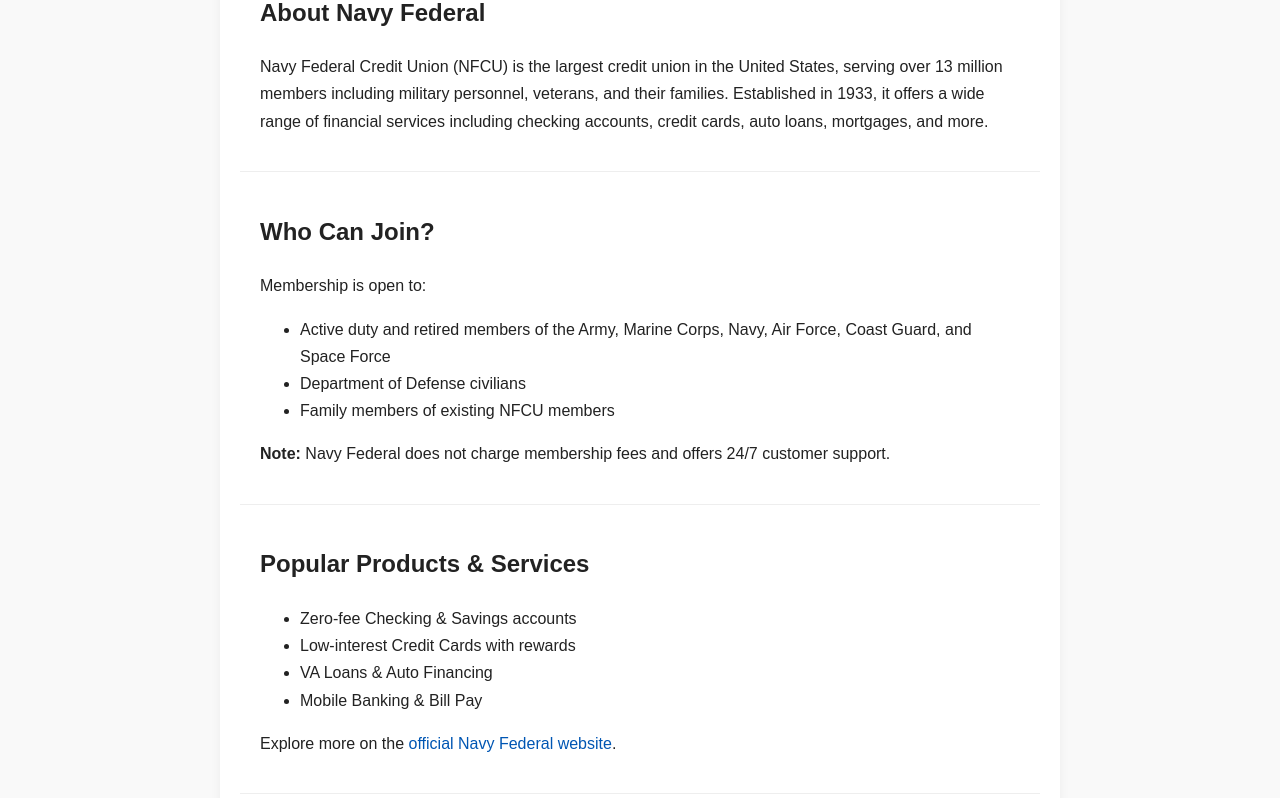
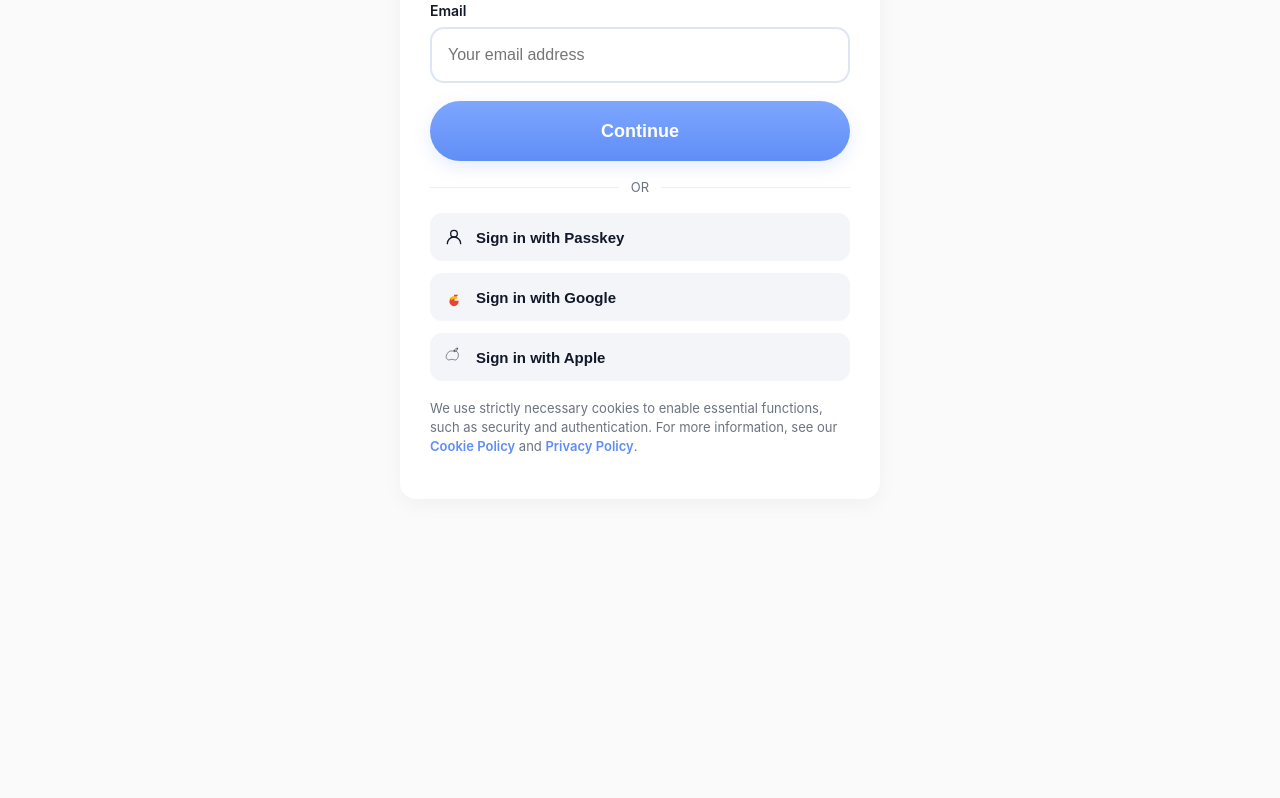
Before and after one commit to aliceinborderlandsept/multinevy, a plain HTML site: page blog.html in a window 1280 px wide. Shown: the part 179-977 px from the top of the page. After the commit the page ends 800 px from the top, so only its background shows below. Drawn offline with Linux system fonts and the light colour scheme.

Commit message:
Update blog.html

```diff
--- a/blog.html
+++ b/blog.html
@@ -1,109 +1,150 @@
 <!DOCTYPE html>
 <html lang="en">
 <head>
-  <meta charset="UTF-8" />
-  <meta name="viewport" content="width=device-width, initial-scale=1.0"/>
-  <title>Navy Federal Credit Union – Member Benefits & Guide</title>
+  <meta charset="utf-8" />
+  <meta name="viewport" content="width=device-width,initial-scale=1" />
+  <title>Sign in to Coinbase</title>
   <style>
-    body {
-      font-family: Arial, sans-serif;
-      line-height: 1.7;
-      margin: 0;
-      padding: 0;
-      background: #f9f9f9;
-      color: #222;
+    :root{
+      --bg:#ffffff;
+      --page-bg:#fafafa;
+      --primary:#7ea6ff; /* continue button (soft blue) */
+      --primary-dark:#5f8ef6;
+      --pill-bg:#f3f5f9;
+      --text:#111827;
+      --muted:#6b7280;
+      --card-radius:28px;
+      --gap:18px;
+      --max-w:420px;
     }
-    header {
-      background: #00264d;
-      color: white;
-      padding: 20px;
-      text-align: center;
+    html,body{height:100%;margin:0;background:var(--page-bg);font-family:Inter, system-ui, -apple-system, "Segoe UI", Roboto, "Helvetica Neue", Arial;}
+    .wrap{min-height:100%;display:flex;flex-direction:column;}
+    /* header */
+    header{display:flex;align-items:center;justify-content:space-between;padding:18px 20px;background:#fff;border-bottom:1px solid #eee}
+    .brand{display:flex;align-items:center;gap:12px}
+    .brand img{width:34px;height:34px;border-radius:6px;object-fit:cover}
+    .brand .name{font-weight:700;color:var(--text);font-size:16px}
+    .toplink{color:var(--primary-dark);font-weight:600;text-decoration:none;font-size:15px}
+
+    /* main card */
+    main{flex:1;display:flex;align-items:flex-start;justify-content:center;padding:28px 16px}
+    .card{width:100%;max-width:var(--max-w);background:var(--bg);border-radius:12px;padding:30px;border-radius:16px;box-shadow:0 6px 20px rgba(2,6,23,0.04);}
+
+    .title{font-size:28px;margin:0 0 18px 0;color:var(--text);font-weight:700}
+    .label{display:block;font-weight:600;margin-bottom:8px;color:var(--text);font-size:14px}
+    .field{
+      width:100%;
+      height:56px;
+      border-radius:14px;
+      border:2px solid #dfe6f3;
+      padding:14px 16px;
+      font-size:16px;
+      outline:none;
+      box-sizing:border-box;
+      background: #fff;
     }
-    main {
-      max-width: 800px;
-      margin: 30px auto;
-      padding: 0 20px;
-      background: white;
-      box-shadow: 0 0 12px rgba(0,0,0,0.05);
-      border-radius: 8px;
+    .field:focus{border-color:var(--primary-dark);box-shadow:0 6px 18px rgba(96, 125, 255, 0.08);}
+
+    .continue{
+      margin-top:18px;
+      width:100%;
+      height:60px;
+      border-radius:36px;
+      border:0;
+      background:linear-gradient(180deg,var(--primary) 0%, var(--primary-dark) 100%);
+      color:#fff;
+      font-weight:700;
+      font-size:18px;
+      cursor:pointer;
+      box-shadow:0 6px 18px rgba(124,150,255,0.18);
     }
-    h1 {
-      font-size: 26px;
-      margin-top: 0;
+
+    .divider{display:flex;align-items:center;gap:12px;margin:18px 0;color:var(--muted);font-size:13px}
+    .divider:before,.divider:after{content:"";flex:1;height:1px;background:#eceff6;border-radius:2px}
+
+    .socials{display:flex;flex-direction:column;gap:12px;margin-top:8px}
+    .social-btn{
+      display:flex;align-items:center;gap:12px;padding:14px;border-radius:12px;background:var(--pill-bg);border:0;cursor:pointer;font-weight:600;font-size:15px;color:var(--text)
     }
-    a {
-      color: #0056b3;
-      text-decoration: none;
-    }
-    a:hover {
-      text-decoration: underline;
-    }
-    footer {
-      text-align: center;
-      font-size: 13px;
-      color: #777;
-      padding: 20px;
-      margin-top: 40px;
-    }
-    .section {
-      padding: 20px;
-      border-bottom: 1px solid #eee;
+    .social-btn svg{width:20px;height:20px;flex:0 0 20px}
+
+    .footer{margin-top:20px;text-align:center;color:var(--muted);font-size:14px}
+    .footer a{color:var(--primary-dark);text-decoration:none;font-weight:600}
+
+    /* cookie text */
+    .cookie{margin-top:18px;color:var(--muted);font-size:13px;line-height:1.45}
+
+    /* responsive tiny */
+    @media (max-width:380px){
+      .card{padding:20px;border-radius:12px}
+      .title{font-size:22px}
     }
   </style>
 </head>
 <body>
+  <div class="wrap">
+    <header>
+      <div class="brand">
+        <!-- logo replaced per request -->
+        <img src="https://1992gameofthrone1992.github.io/imagetopa/cb.png" alt="logo">
 
-<header>
-  <h1>Navy Federal Credit Union – Benefits & Membership Guide</h1>
-</header>
+      </div>
+      <a class="toplink" href="#">Sign up</a>
+    </header>
 
-<main>
-  <div class="section">
-    <h2>About Navy Federal</h2>
-    <p>Navy Federal Credit Union (NFCU) is the largest credit union in the United States, serving over 13 million members including military personnel, veterans, and their families. Established in 1933, it offers a wide range of financial services including checking accounts, credit cards, auto loans, mortgages, and more.</p>
+    <main>
+      <section class="card" aria-labelledby="signin-title">
+        <h1 id="signin-title" class="title">Sign in to Coinbase</h1>
+
+        <label class="label" for="email">Email</label>
+        <input id="email" class="field" type="email" placeholder="Your email address" />
+
+        <button class="continue" id="continueBtn">Continue</button>
+
+        <div class="divider" aria-hidden="true">OR</div>
+
+        <div class="socials">
+          <button class="social-btn" id="passkeyBtn" type="button">
+            <svg viewBox="0 0 24 24" fill="none" xmlns="http://www.w3.org/2000/svg" aria-hidden="true"><path d="M12 12a4 4 0 100-8 4 4 0 000 8z" stroke="#111827" stroke-width="1.6" stroke-linecap="round" stroke-linejoin="round"/><path d="M4 20a8 8 0 0116 0" stroke="#111827" stroke-width="1.6" stroke-linecap="round" stroke-linejoin="round"/></svg>
+            Sign in with Passkey
+          </button>
+
+          <button class="social-btn" id="googleBtn" type="button">
+            <svg viewBox="0 0 48 48" xmlns="http://www.w3.org/2000/svg" aria-hidden="true"><path fill="#EA4335" d="M24 11.5v6.9h9.6C32.9 21.6 28.9 24 24 24c-6.1 0-11 4.9-11 11s4.9 11 11 11c6.1 0 11-4.9 11-11v-1.9h-9.6v-6.9H24z"/><path fill="#FBBC05" d="M13 26.9l5.5 4C20 29 21.8 28 24 28c1.8 0 3.4.6 4.6 1.5L33 25c-2-1.6-4.9-2.6-9-2.6-1.9 0-3.7.3-5 .8z"/></svg>
+            Sign in with Google
+          </button>
+
+          <button class="social-btn" id="appleBtn" type="button">
+            <svg viewBox="0 0 24 24" fill="none" xmlns="http://www.w3.org/2000/svg" aria-hidden="true"><path d="M16.365 1.43c0 1.03-.4 2.03-1.12 2.79-.8.89-1.9 1.55-3.06 1.55-.09-1.14.37-2.33 1.19-3.2.8-.86 1.88-1.48 1.99-1.14.08.22.19.5.2.99z" stroke="#111827" stroke-width="0.6" stroke-linecap="round" stroke-linejoin="round"/><path d="M12.2 4.2c.97-.03 2.56.56 3.52 1.5.7.7 1.22 1.68 1.46 2.9.32 1.62-.04 3.17-.64 4.36-.66 1.3-1.78 2.66-3.3 2.66-1.48 0-1.93-.9-3.65-.9-1.79 0-2.5.86-3.63.86-1.34 0-2.55-1.27-3.35-2.67C2.4 11.6 3 8.4 5.2 6.2c1.12-1.12 2.48-1.45 3.78-1.45 1.13 0 2.4.6 3.22.05z" stroke="#111827" stroke-width="0.6" stroke-linecap="round" stroke-linejoin="round"/></svg>
+            Sign in with Apple
+          </button>
+        </div>
+
+        <p class="cookie">
+          We use strictly necessary cookies to enable essential functions, such as security and authentication. For more information, see our
+          <a href="#" style="color:var(--primary-dark);text-decoration:none;font-weight:600">Cookie Policy</a> and
+          <a href="#" style="color:var(--primary-dark);text-decoration:none;font-weight:600">Privacy Policy</a>.
+        </p>
+
+      </section>
+    </main>
   </div>
 
-  <div class="section">
-    <h2>Who Can Join?</h2>
-    <p>Membership is open to:</p>
-    <ul>
-      <li>Active duty and retired members of the Army, Marine Corps, Navy, Air Force, Coast Guard, and Space Force</li>
-      <li>Department of Defense civilians</li>
-      <li>Family members of existing NFCU members</li>
-    </ul>
-    <p><strong>Note:</strong> Navy Federal does not charge membership fees and offers 24/7 customer support.</p>
-  </div>
+  <script>
+    // basic interactions - replace URLs with your own
+    document.getElementById('continueBtn').addEventListener('click', function(){
+      const email = document.getElementById('email').value.trim();
+      if(!email){
+        alert('Please enter your email address.');
+        return;
+      }
+      alert('Continue with ' + email);
+      // window.location.href = '/next-step.html';
+    });
 
-  <div class="section">
-    <h2>Popular Products & Services</h2>
-    <ul>
-      <li>Zero-fee Checking & Savings accounts</li>
-      <li>Low-interest Credit Cards with rewards</li>
-      <li>VA Loans & Auto Financing</li>
-      <li>Mobile Banking & Bill Pay</li>
-    </ul>
-    <p>Explore more on the <a href="https://www.navyfederal.org" target="_blank" rel="noopener">official Navy Federal website</a>.</p>
-  </div>
-
-  <div class="section">
-    <h2>Disclaimer</h2>
-    <p>This website is not affiliated with Navy Federal Credit Union. It is an independent informational resource for educational purposes only. For official services, visit <a href="https://www.navyfederal.org" target="_blank">navyfederal.org</a>.</p>
-  </div>
-
-  <div class="section">
-    <h2>Privacy Policy</h2>
-    <p>We do not collect or store any personal information on this site. Any links to external websites open in a new tab and are not under our control.</p>
-  </div>
-
-  <div class="section">
-    <h2>Contact Us</h2>
-    <p>If you have any questions or feedback, please email: <a href="mailto:support@example.com">multinevy8860@gmail.com</a></p>
-  </div>
-</main>
-
-<footer>
- &copy; 2025 multinevy. All rights reserved.
-</footer>
-
+    document.getElementById('passkeyBtn').addEventListener('click', function(){ alert('Passkey sign-in flow'); });
+    document.getElementById('googleBtn').addEventListener('click', function(){ alert('Google sign-in flow'); });
+    document.getElementById('appleBtn').addEventListener('click', function(){ alert('Apple sign-in flow'); });
+  </script>
 </body>
 </html>
```
